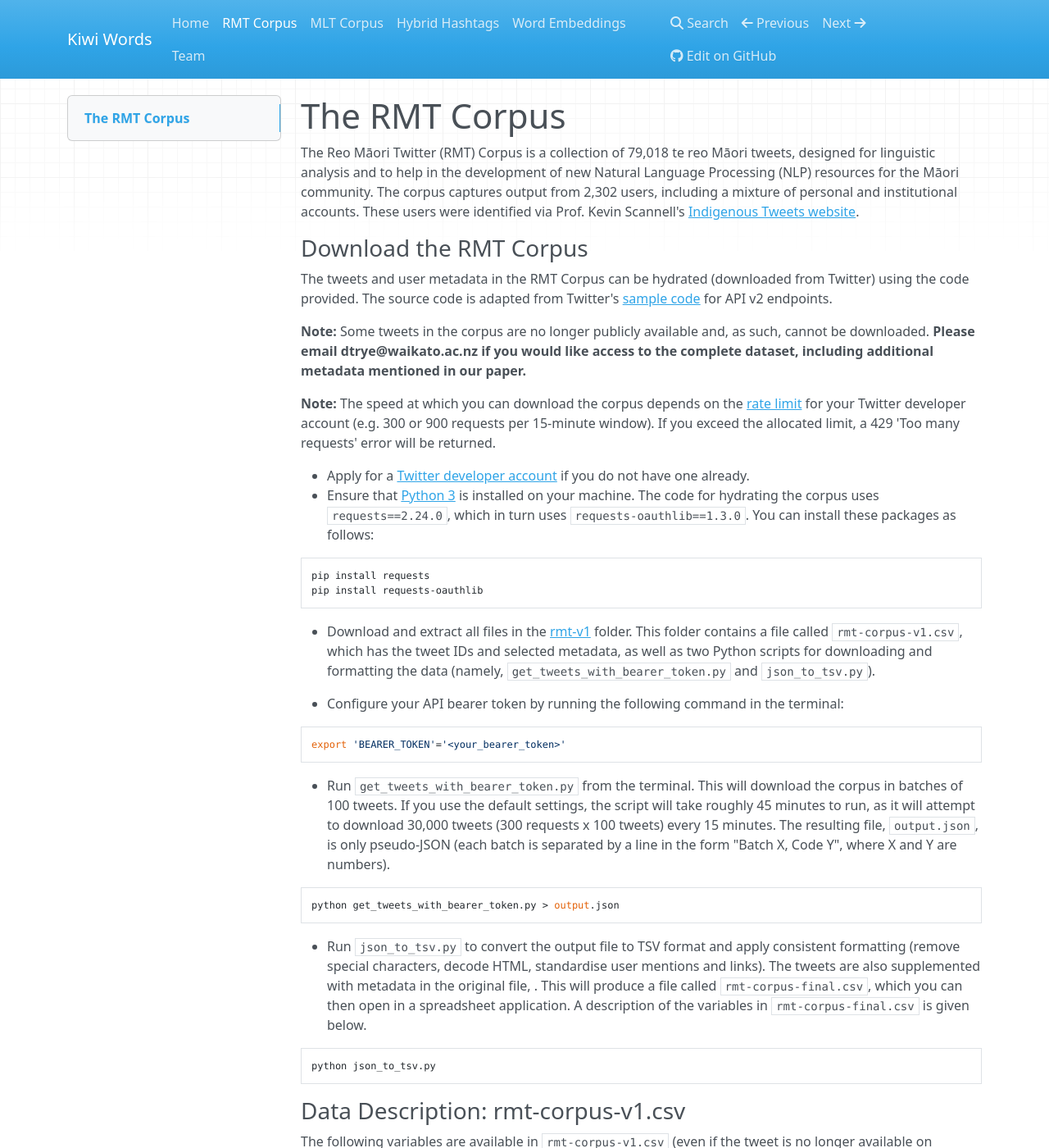
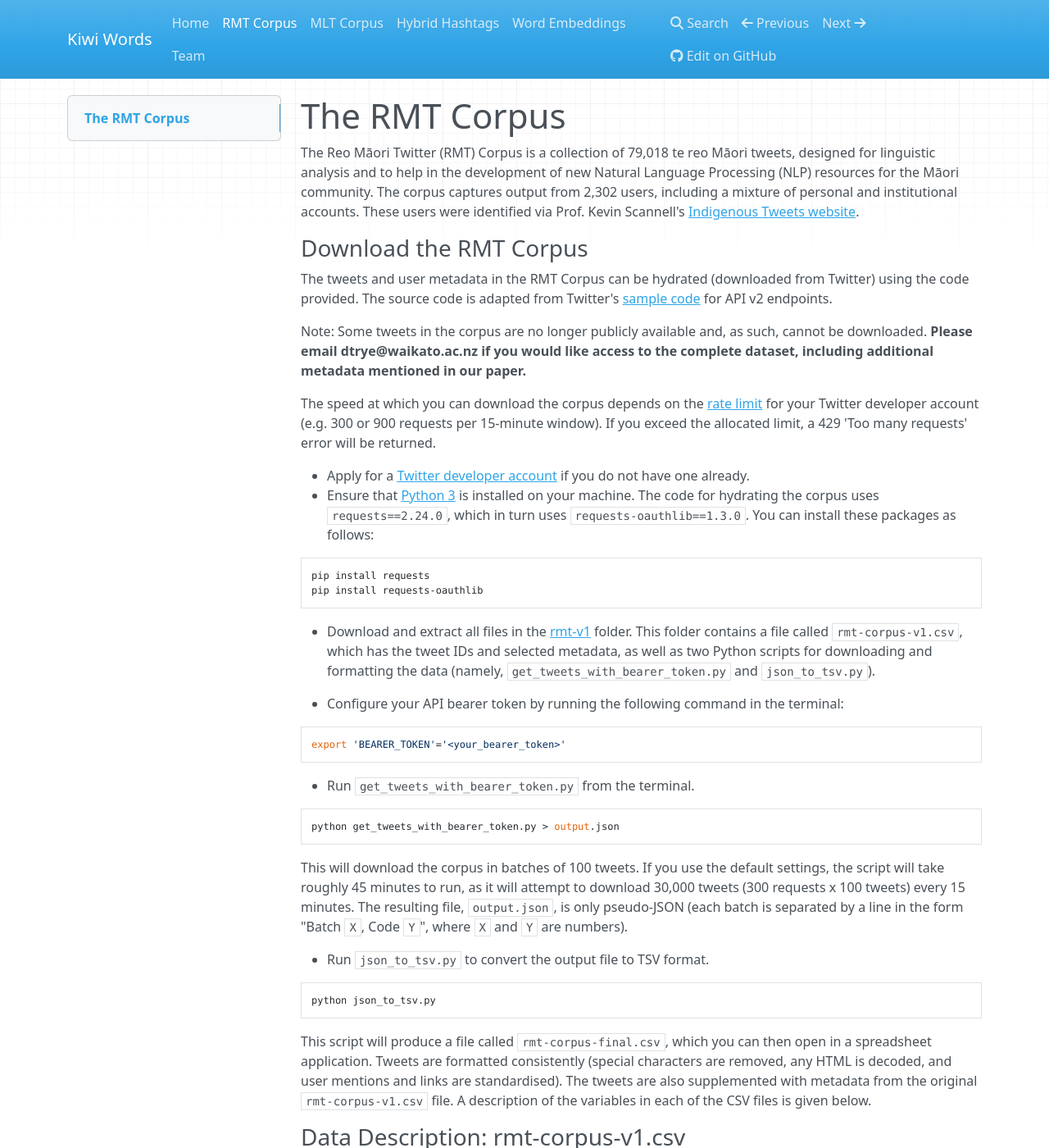
Before and after one commit to Waikato/kiwiwords, an MkDocs documentation site: the page built from docs/rmt_corpus.md, in a window 1280 px wide and 1400 px high. Shown: the whole window at 82% size. Built offline with MkDocs 1.6.1, drawn with Linux system fonts in a browser that asks for light colours; nearby versions of some CDN libraries; some of the changed text lies outside the part shown.

Commit message:
Update rmt_corpus.md

````diff
--- a/docs/rmt_corpus.md
+++ b/docs/rmt_corpus.md
@@ -4,9 +4,9 @@ The Reo Māori Twitter (RMT) Corpus is a collection of 79,018 te reo Māori twee
 ### Download the RMT Corpus
 The tweets and user metadata in the RMT Corpus can be hydrated (downloaded from Twitter) using the code provided. The source code is adapted from Twitter's [sample code](https://github.com/twitterdev/Twitter-API-v2-sample-code) for API v2 endpoints.
 
-**Note:** Some tweets in the corpus are no longer publicly available and, as such, cannot be downloaded. **Please email dtrye@waikato.ac.nz if you would like access to the complete dataset, including additional metadata mentioned in our paper.**
+Note: Some tweets in the corpus are no longer publicly available and, as such, cannot be downloaded. **Please email dtrye@waikato.ac.nz if you would like access to the complete dataset, including additional metadata mentioned in our paper.**
 
-**Note:** The speed at which you can download the corpus depends on the [rate limit](https://developer.twitter.com/en/docs/twitter-api/rate-limits) for your Twitter developer account (e.g. 300 or 900 requests per 15-minute window). If you exceed the allocated limit, a 429 'Too many requests' error will be returned.
+The speed at which you can download the corpus depends on the [rate limit](https://developer.twitter.com/en/docs/twitter-api/rate-limits) for your Twitter developer account (e.g. 300 or 900 requests per 15-minute window). If you exceed the allocated limit, a 429 'Too many requests' error will be returned.
 
 - Apply for a [Twitter developer account](https://developer.twitter.com/en/apply-for-access) if you do not have one already.
 - Ensure that [Python 3](https://www.python.org/downloads/) is installed on your machine. The code for hydrating the corpus uses `requests==2.24.0`, which in turn uses `requests-oauthlib==1.3.0`. You can install these packages as follows:
@@ -20,18 +20,21 @@ pip install requests-oauthlib
 ```
 export 'BEARER_TOKEN'='<your_bearer_token>'
 ```
-- Run `get_tweets_with_bearer_token.py` from the terminal. This will download the corpus in batches of 100 tweets. If you use the default settings, the script will take roughly 45 minutes to run, as it will attempt to download 30,000 tweets (300 requests x 100 tweets) every 15 minutes. The resulting file, `output.json`, is only pseudo-JSON (each batch is separated by a line in the form "Batch X, Code Y", where X and Y are numbers).
+- Run `get_tweets_with_bearer_token.py` from the terminal.
 ```
 python get_tweets_with_bearer_token.py > output.json
 ```
-- Run `json_to_tsv.py` to convert the output file to TSV format and apply consistent formatting (remove special characters, decode HTML, standardise user mentions and links). The tweets are also supplemented with metadata in the original file, **<FILE>**. This will produce a file called `rmt-corpus-final.csv`, which you can then open in a spreadsheet application. A description of the variables in `rmt-corpus-final.csv` is given below.
+This will download the corpus in batches of 100 tweets. If you use the default settings, the script will take roughly 45 minutes to run, as it will attempt to download 30,000 tweets (300 requests x 100 tweets) every 15 minutes. The resulting file, `output.json`, is only pseudo-JSON (each batch is separated by a line in the form "Batch `X`, Code `Y`", where `X` and `Y` are numbers).
+
+- Run `json_to_tsv.py` to convert the output file to TSV format.
 ```
 python json_to_tsv.py
 ```
+This script will produce a file called `rmt-corpus-final.csv`, which you can then open in a spreadsheet application. Tweets are formatted consistently (special characters are removed, any HTML is decoded, and user mentions and links are standardised). The tweets are also supplemented with metadata from the original `rmt-corpus-v1.csv` file. A description of the variables in each of the CSV files is given below.
 
 ### Data Description: rmt-corpus-v1.csv
 
-The following variables are available in `rmt-corpus-v1.csv` (even if the tweet is no longer available on Twitter).
+The following information (where known) is supplied in `rmt-corpus-v1.csv`, even if the tweet is no longer available on Twitter.
 
 | Data Column                       | Description |
 | -------------                     | ------------- |
@@ -41,7 +44,7 @@ The following variables are available in `rmt-corpus-v1.csv` (even if the tweet
 | percent_maori                     | The percentage of Māori text detected in the tweet (=num_maori_words/total_words\*100).
 | favourites                        | The number of favourites (likes, retweets & quotes) that the given tweet received. |
 | reply_count                       | The number of replies that the given tweet received.
-| user.alias                        | An alias for the author of the tweet in the form T<X>, where <X> represents the user’s ranking based on their total number of tweets in the corpus (user.num_tweets). |
+| user.alias                        | An alias for the author of the tweet in the form T`X`, where `X` represents the user’s ranking based on their total number of tweets in the corpus (user.num_tweets). |
 | user.status                       | The account status (as of Decemeber 2020) of the user who wrote the tweet: 'active', 'protected', 'suspended' or 'not found'.|
 | user.followers                    | The user's number of followers (as of December 2020). |
 | user.friends                      | The number of accounts that the user follows (as of December 2020). |
@@ -59,7 +62,7 @@ If the tweet is still publicly available on Twitter, the following variables wil
 | conversation_id                   | The ID for the conversation that the tweet is part of. |
 | in_reply_to_user_id               | If the tweet is written in reply to another, this is the ID of the user who who wrote the original tweet. |
 | author_id                         | Twitter's unique identifier for the user who wrote the tweet. |
-| created_at                        | The timestamp when the tweet was posted, in the format YYYY-MM-DDTHH:mm:ss.000Z. |
+| created_at                        | The timestamp when the tweet was posted, in the format `YYYY-MM-DDTHH:mm:ss.000Z`. |
 | lang                              | The code for language that the tweet was (erroneously) classfied as (NOT Māori, as the API does not support te reo) |
 | source                            | The device or third-party application from which the tweet was posted (e.g. 'Twitter Web Client', 'Twitter for iPhone').
 | error								| Ihe reason why the tweet could not be downloaded, if there was an error ('Authorization Error', 'Not Found Error', 'None'). |
@@ -67,7 +70,7 @@ If the tweet is still publicly available on Twitter, the following variables wil
 ### Citing the RMT Corpus
 If you use the RMT corpus, please cite the following paper:
 <br>
-Reference coming April 2021.
+'Building a High-Quality Corpus of Māori Language Tweets' (reference coming April 2021).
 
 The information on this page was last checked in April 2021. Please let us know if you notice any errors in the code and/or instructions.
 As of 12 April 2021, 72,575 tweets (**91.85%** of the RMT Corpus) could be successfully downloaded from Twitter.
````
